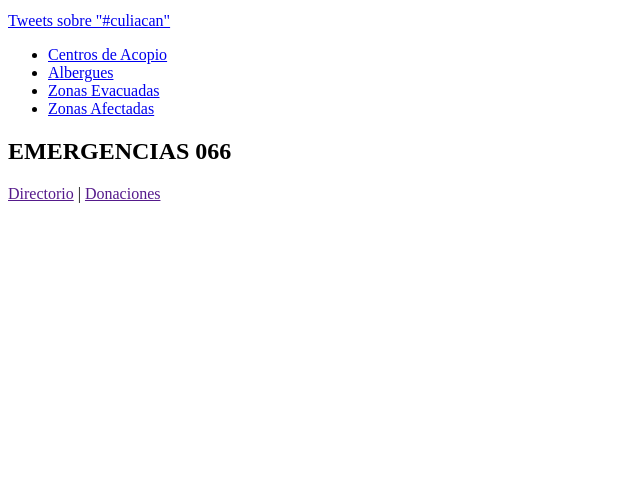
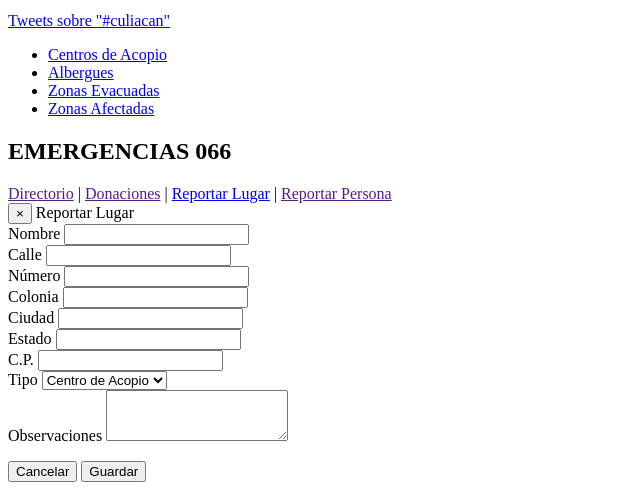
Before and after one commit to alfrekjv/culiacan, a PHP site: template modules/Application/resources/views/index/index.html.php in a window 1280 px wide. Shown: the part 309-800 px from the top of the page, without its empty margins (0-640 px from the left). Run offline with PHP 8.4, Linux system fonts and the light colour scheme; the template is opened without the code that fills it, so the values that code supplies are empty; some libraries are stand-ins or nearby versions.

Commit message:
reporte de lugares - status pendiente

```diff
--- a/modules/Application/resources/config/routes.yml
+++ b/modules/Application/resources/config/routes.yml
@@ -33,3 +33,9 @@ Search_Personas_JSON:
     defaults: { _controller: "Application:Persona:search" }
     requirements:
             _method: POST
+
+Reportar_Lugares_Create:
+    pattern: /lugares/reportar
+    defaults: { _controller: "AdminModule:Lugar:reportar" }
+    requirements:
+        _method: POST
--- a/modules/Application/resources/views/index/index.html.php
+++ b/modules/Application/resources/views/index/index.html.php
@@ -104,7 +104,9 @@
     <div class="menu">
         <div class="nav">
             <a href="">Directorio</a> |
-            <a href="">Donaciones</a>
+            <a href="">Donaciones</a> |
+            <a href="#" id="btn-reportar-lugar">Reportar Lugar</a> |
+            <a href="">Reportar Persona</a>
         </div>
     </div>
 </div>
@@ -114,3 +116,74 @@
     <script type="text/javascript" src="http://maps.google.com/maps/api/js?sensor=false"></script>
     <script type="text/javascript" src="<?= $view['assets']->getUrl('js/home.js'); ?>"></script>
 <?php $view['slots']->stop(); ?>
+
+<div id="modal-reportar-lugar" class="modal fade">
+    <div class="modal-dialog">
+        <div class="modal-content">
+            <div class="modal-header lead">
+                <button type="button" class="close" data-dismiss="modal">×</button>
+                <span id="titulo">Reportar Lugar</span>
+            </div>
+            <div class="modal-body">
+                <form id="form-reportar-lugar" name="form-reportar-lugar" action="#"  method="post">
+                    <input id="status" name="status" type="hidden" value="2">
+                    <div id="msj-error" class="alert" style="margin-top:-34px; display:none"></div>
+                    <div class="row">
+                        <div class="col-md-6">
+                            <div class="form-group" >
+                                <label class="control-label" for="nombre">Nombre</label>
+                                <input type="text" id="nombre" name="nombre" class="form-control"/>
+                            </div>
+                            <div class="form-group" >
+                                <label class="control-label" for="calle">Calle</label>
+                                <input type="text" id="calle" name="calle" class="form-control"/>
+                            </div>
+                            <div class="form-group" >
+                                <label class="control-label" for="numero">Número</label>
+                                <input type="text" id="numero" name="numero" class="form-control"/>
+                            </div>
+                            <div class="form-group" >
+                                <label class="control-label" for="colonia">Colonia</label>
+                                <input type="text" id="colonia" name="colonia" class="form-control"/>
+                            </div>
+                        </div>
+                        <div class="col-md-6">
+                            <div class="form-group" >
+                                <label class="control-label" for="ciudad">Ciudad</label>
+                                <input type="text" id="ciudad" name="ciudad" class="form-control"/>
+                            </div>
+                            <div class="form-group" >
+                                <label class="control-label" for="estado">Estado</label>
+                                <input type="text" id="estado" name="estado" class="form-control"/>
+                            </div>
+                            <div class="form-group" >
+                                <label class="control-label" for="codigo_postal">C.P.</label>
+                                <input type="text" id="codigo_postal" name="codigo_postal" class="form-control"/>
+                            </div>
+                            <div class="form-group" >
+                                <label class="control-label" for="tipo">Tipo</label>
+                                <select name="tipo" id="tipo" class="form-control">
+                                    <option value="centro de acopio">Centro de Acopio</option>
+                                    <option value="albergue">Albergue</option>
+                                    <option value="zona afectada">Zona Afectada</option>
+                                    <option value="zona evacuada">Zona Evacuada</option>
+                                    <option value="otro">Otro</option>
+                                </select>
+                            </div>
+                        </div>
+                        <div class="form-group">
+                            <label class="control-label" for="observaciones">Observaciones</label>
+                            <textarea id="observaciones" name="observaciones" class="form-control" rows="3"></textarea>
+                        </div>
+                    </div>
+                    <input id="created_at" name="created_at" type="hidden" value="<?= date('Y-m-d H:i:s'); ?>">
+                    <input id="modified_at" name="modified_at" type="hidden" value="<?= date('Y-m-d H:i:s'); ?>">
+                </form>
+            </div>
+            <div class="modal-footer">
+                <button class="btn btn-default" data-dismiss="modal" type="button">Cancelar</button>
+                <button id="btn-guardar-reportar-lugar" name="btn-guardar-reportar-lugar" class="btn btn-primary" type="submit" data-loading-text="Espere..">Guardar</button>
+            </div>
+        </div>
+    </div>
+</div>
```
Also changed, not shown: modules/Application/Controller/Lugar.php (+42 -0 lines), public/js/home.js (+71 -22 lines).
